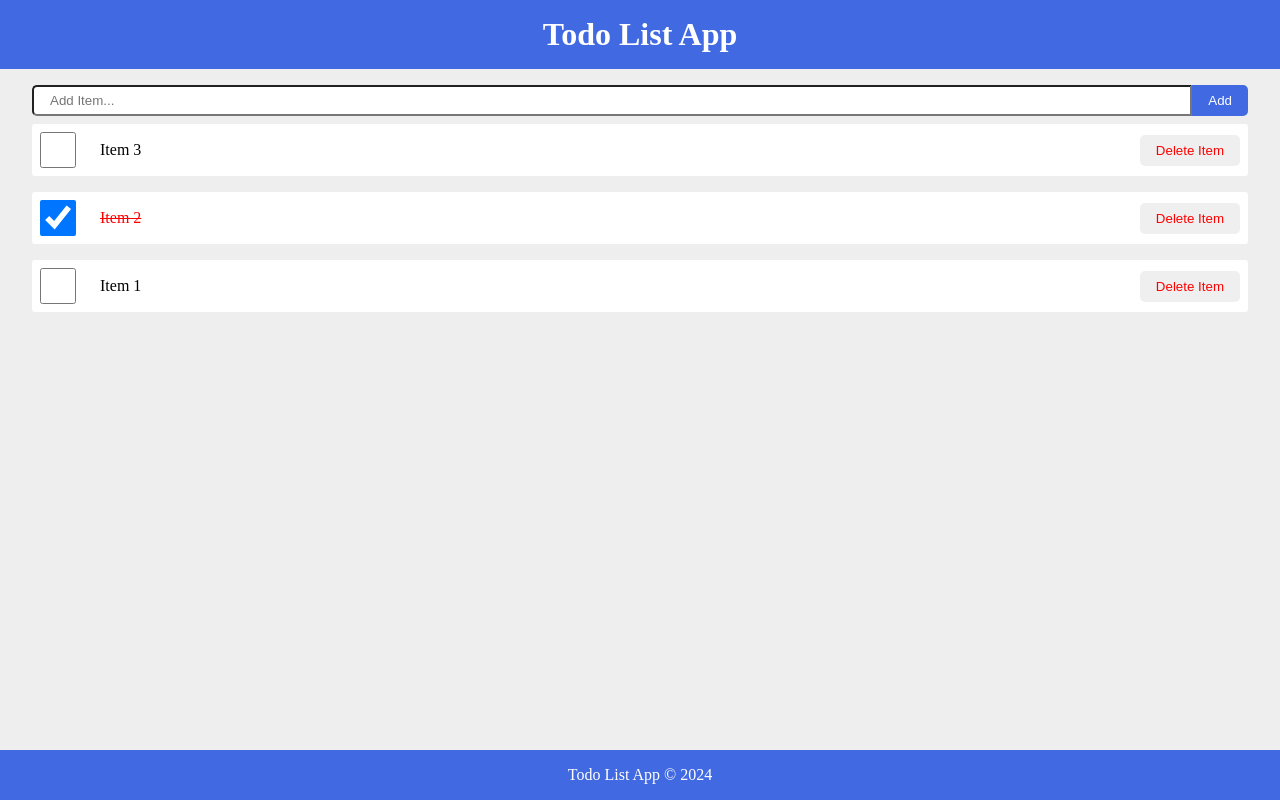
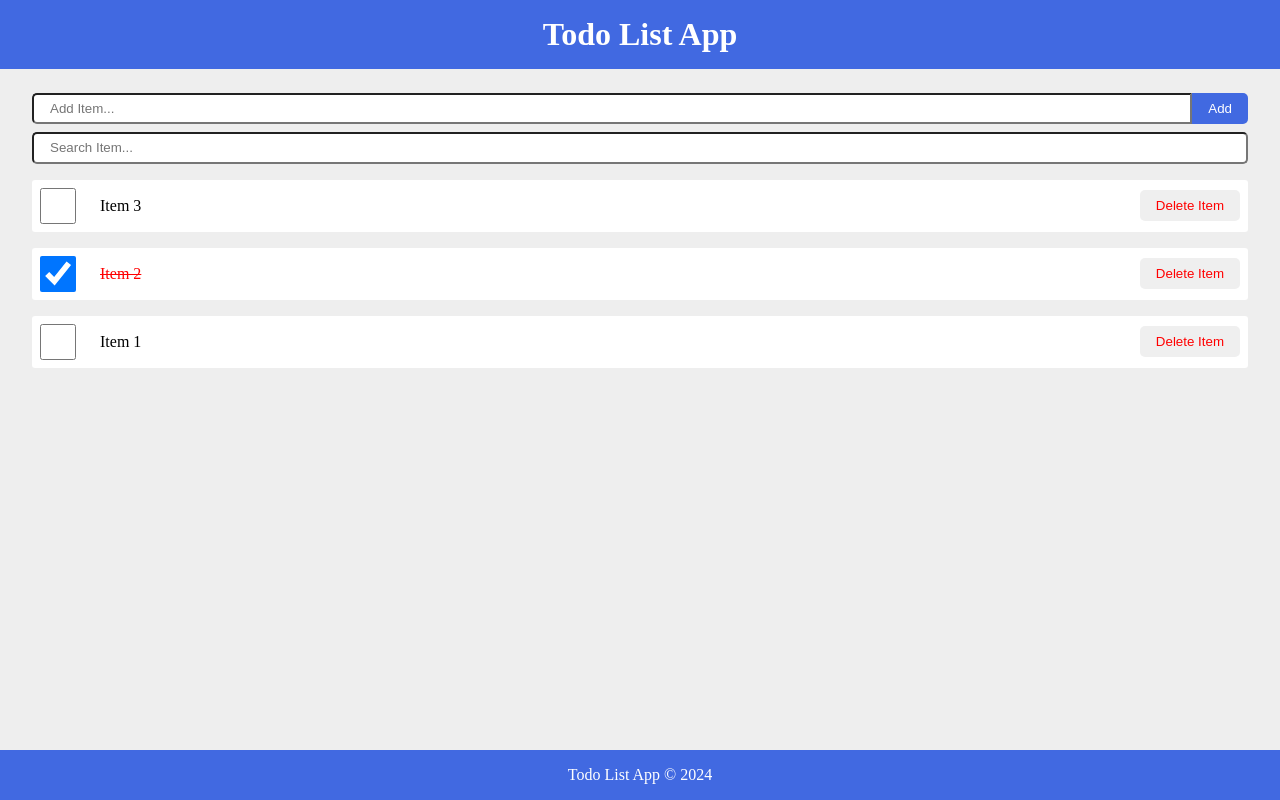
Before and after one commit to AmoroBG/react-todolist-app-v0.3, a React (Vite) app: page / in a window 1280 px wide. Built offline with nearby package versions, Linux system fonts and the light colour scheme.

Commit message:
Implement search functionality

```diff
--- a/src/App.jsx
+++ b/src/App.jsx
@@ -9,6 +9,7 @@ function App() {
     { id: 2, checked: true, item: "Item 2" },
     { id: 3, checked: false, item: "Item 3" },
   ]);
+  const [search, setSearch] = useState("");
 
   const handleCheck = (id) => {
     const listItems = items.map((item) =>
@@ -26,10 +27,14 @@ function App() {
     <div className="App">
       <Header heading="Todo List App" />
       <Main
-        items={items}
+        items={items.filter((item) =>
+          item.item.toLowerCase().includes(search.toLowerCase())
+        )}
         setItems={setItems}
         handleCheck={handleCheck}
         handleDelete={handleDelete}
+        search={search}
+        setSearch={setSearch}
       />
       <Footer heading="Todo List App" />
     </div>
--- a/src/components/Main.jsx
+++ b/src/components/Main.jsx
@@ -1,8 +1,16 @@
 import React, { useState } from "react";
 import ListItem from "./ListItem";
 import AddItem from "./AddItem";
+import SearchItem from "./SearchItem";
 
-const Main = ({ items, setItems, handleCheck, handleDelete }) => {
+const Main = ({
+  items,
+  setItems,
+  handleCheck,
+  handleDelete,
+  search,
+  setSearch,
+}) => {
   const [newItem, setNewItem] = useState("");
 
   const handleSubmit = (e) => {
@@ -22,6 +30,7 @@ const Main = ({ items, setItems, handleCheck, handleDelete }) => {
         newItem={newItem}
         setNewItem={setNewItem}
       />
+      <SearchItem search={search} setSearch={setSearch} />
       {items.length ? (
         <ul>
           {items.map((item) => (
--- /dev/null
+++ b/src/components/SearchItem.jsx
@@ -0,0 +1,17 @@
+import React from "react";
+
+const SearchItem = ({ search, setSearch }) => {
+  return (
+    <form action="" className="search-item">
+      <label htmlFor="search-item"> Search Item:</label>
+      <input
+        type="text"
+        placeholder="Search Item..."
+        value={search}
+        onChange={(e) => setSearch(e.target.value)}
+      />
+    </form>
+  );
+};
+
+export default SearchItem;
--- a/src/index.css
+++ b/src/index.css
@@ -85,7 +85,7 @@ button.delete{
 form{
   display: flex;
   width: 100%;
-  margin: auto;
+  margin: 0.5rem auto;
  text-align: center;
 }
 form label{
@@ -111,3 +111,7 @@ form button{
 form button:hover{
   background-color: mediumblue;
 }
+form.search-item input{
+  border-radius: 5px;
+  padding: 0.4rem 1rem;
+}
```
